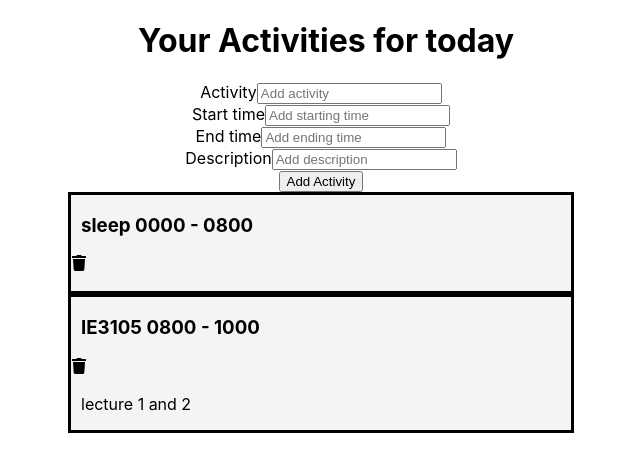
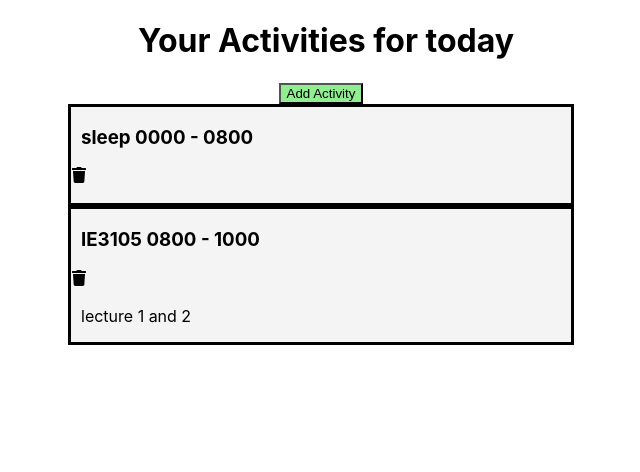
Before and after one commit to tzzzening/planner, a React (Create React App) app: page / in a window 1280 px wide. Shown: the top 472 px of the page, without its empty margins (319-959 px from the left). Built offline with nearby package versions, Linux system fonts and the light colour scheme.

Commit message:
Add showAddButton

```diff
--- a/src/App.js
+++ b/src/App.js
@@ -10,6 +10,7 @@ function App() {
     {id: 1, name: "IE3105", startTime: "0800", endTime: "1000", description: "lecture 1 and 2"}
   ])
 
+  const [showAddButton, setShowAddButton] = useState(false)
 
   const addActivity = (activity) => {
     setActivities([...activities, activity])
@@ -26,7 +27,8 @@ function App() {
   return (
     <div className="App">
       <Header />
-      <AddActivity onAdd={addActivity} id={activities.length}/>
+      <button onClick={() => setShowAddButton(!showAddButton)} style={{backgroundColor: showAddButton ? 'red' : 'lightgreen'}}>{showAddButton ? "Collapse" : "Add Activity"}</button>
+      {showAddButton && <AddActivity onAdd={addActivity} id={activities.length}/>}
       {activities.map(({ id, name, startTime, endTime, description }, index) => {
         console.log(index)
         return <Activity key={index} id={id} name={name} startTime={startTime} endTime={endTime} description={description} onDelete={deleteActivity}/>
--- a/src/components/AddActivity.js
+++ b/src/components/AddActivity.js
@@ -40,7 +40,7 @@ const AddActivity = ({ onAdd, id }) => {
                 <label>Description</label>
                 <input type='text' placeholder='Add description' value={description} onChange={(e) => setDescription(e.target.value)}/>
             </div>
-            <input type='submit' value='Add Activity' />
+            <input type='submit' value='Save New Activity' />
         </form>
     )
 }
```
